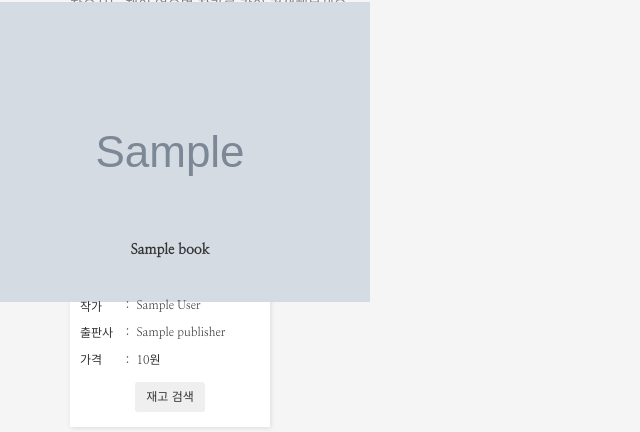
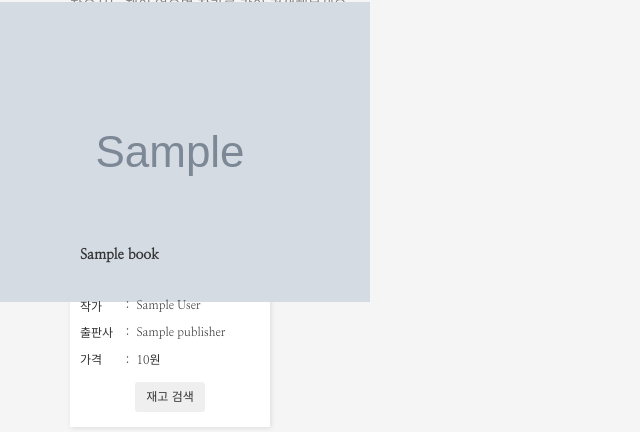
Before and after one commit to yachoo0611/kyobostock, a Django app: template search/templates/search/select.html in a window 1280 px wide. Shown: the part 34-466 px from the top of the page, without its empty margins (0-640 px from the left). Run offline with Django 3.2, Linux system fonts and the light colour scheme; the template is opened without the code that fills it: most values are stand-ins (such as "Sample title", 1, 10 or a date in 2020); grey boxes marked "Sample" are stand-in pictures; some libraries are stand-ins or nearby versions.

Commit message:
complete select css

```diff
--- a/search/static/css/select.css
+++ b/search/static/css/select.css
@@ -40,12 +40,14 @@
     width: 180px;
     height: 75px;
     position: relative;
-    display: table-cell;
+    display: flex;
     text-align: center;
-    vertical-align: middle;
+    align-items: center;
     margin: auto;
+    overflow: hidden;
 }
 .bookTitle>p{
+    margin: 0;
     overflow: hidden;
     text-overflow: ellipsis;
     display: -webkit-box;
```
